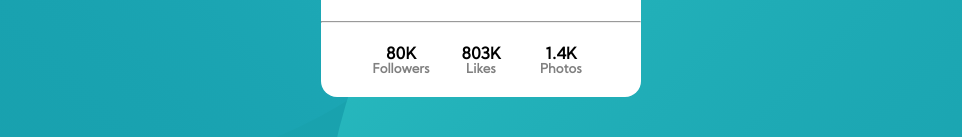
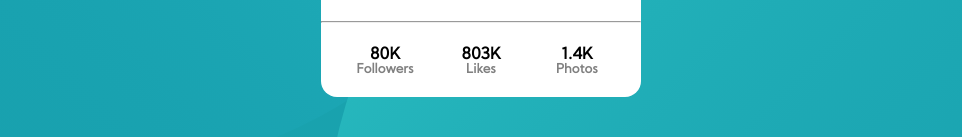
Before and after one commit to Kucabara21/profile-card-component-main, a plain HTML site: page index.html in a window 1280 px wide. Shown: the part 474-611 px from the top of the page, without its empty margins (159-1121 px from the left). Drawn offline with Linux system fonts and the light colour scheme.

Commit message:
Update style1.css

```diff
--- a/style1.css
+++ b/style1.css
@@ -72,7 +72,7 @@ html, body{
     margin: 1.5rem auto
 }
 .stat{
-    flex-basis: 5rem;
+    flex-basis: 6rem;
 }
 .desc{
     font-size: small;
```
